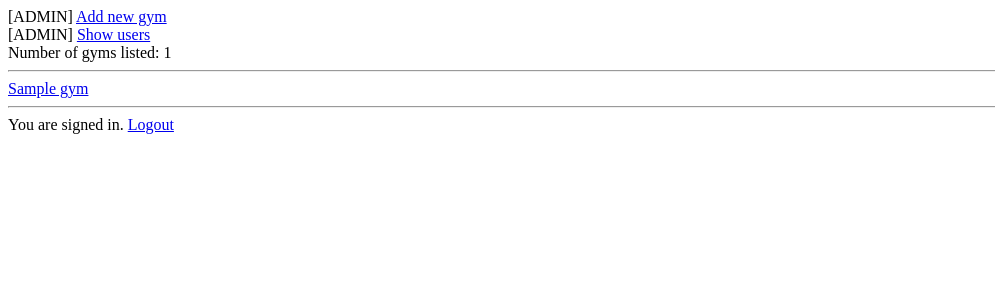
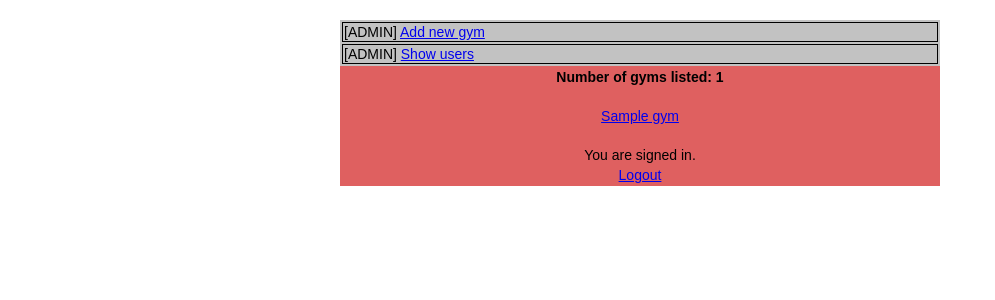
Before and after one commit to JoJoensuu/Kuntosalisovellus, a Flask app: template templates/index.html in a window 1280 px wide. Shown: the top 300 px of the page, without its empty margins (0-995 px from the left). Run offline with Flask 2, Linux system fonts and the light colour scheme; the visitor is signed in with stand-in values (Sample User, id 1); the template is opened without the code that fills it: most values are stand-ins (such as "Sample title", 1, 10 or a date in 2020).

Commit message:
added table to schema, modified index.html appearance

```diff
--- a/templates/index.html
+++ b/templates/index.html
@@ -1,16 +1,55 @@
+<!DOCTYPE html>
+<title>Gym app</title>
+<table width="100%" style="background-color: white;">
+    <tr>
+        <td align="center" width="600" style="font-family: Arial, Helvetica, sans-serif; font-size: 14px; color: #000000; padding: 10px;">
             {% if session.admin %}
-[ADMIN] <a href="/new_gym">Add new gym</a><br>
+            <table width="600" style="background-color: #c2c2c2;">
+                <tr>
+                    <td style="border: 1px #000000 solid;">
+                        [ADMIN] <a href="/new_gym">Add new gym</a>
+                    </td>
+                </tr>
+                <tr>
+                    <td style="border: 1px #000000 solid;">
                         [ADMIN] <a href="/show_users">Show users</a><br>
+                    </td>
+                </tr>
+            </table>
             {% endif %}
             {% if session.user_id %}
-Number of gyms listed: {{ count }}
-<hr>
+            <table align="center" width="600" style="background-color: #df6060;">
+                <tr>
+                    <td align="center">
+                        <b>Number of gyms listed: {{ count }}</b>
+                    </td>
+                </tr>
+                <tr>
                     {% for gym in gyms %}
-<a href="/gym_info/{{ gym.id }}">{{ gym.name }}</a>
-<hr>
+                    <td align="center" style="padding: 20px;">
+                        <a href="/gym_info/{{ gym.id }}" style="padding: 20px 0;">{{ gym.name }}</a><br>
+                    </td>
                     {% endfor %}
+                </tr>
+                <tr>
+                    <td align="center">
                         You are signed in.
+                    </td>
+                </tr>
+                <tr>
+                    <td align="center">
                         <a href="/logout">Logout</a>
+                    </td>
+                </tr>
                 {% else %}
+                <tr>
+                    <td align="center">
                         <a href="/login">Login</a>
+
+                    </td>
+                </tr>
+            </table>
             {% endif %}
+        </td>
+    </tr>
+</table>
```
Also changed, not shown: schema.sql (+6 -1 lines), templates/modify_gym.html (+5 -5 lines). Lines whose indentation alone changed are shown as unchanged.
